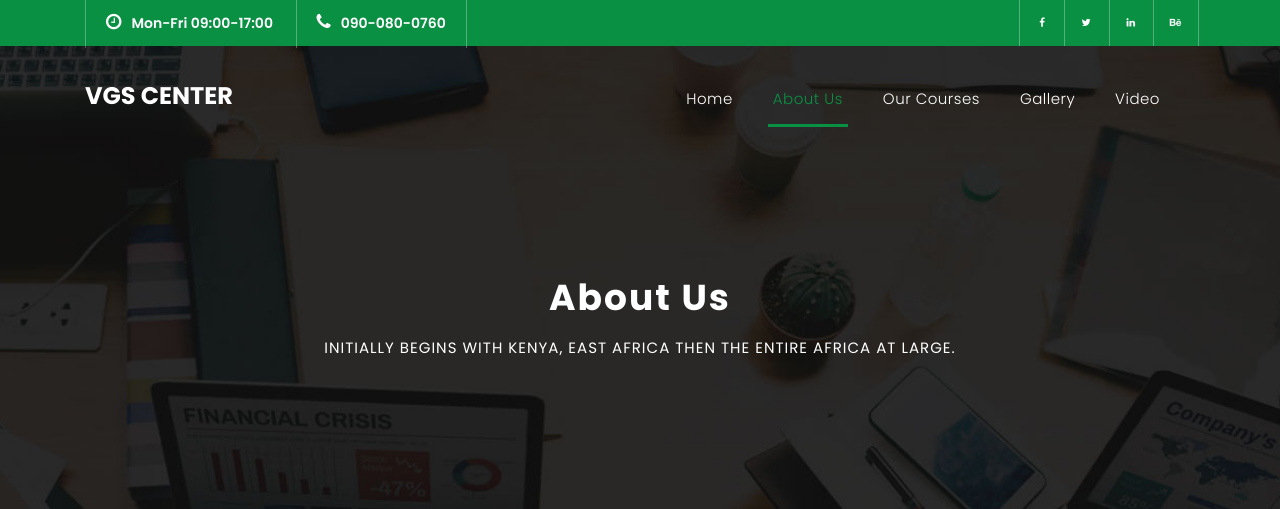
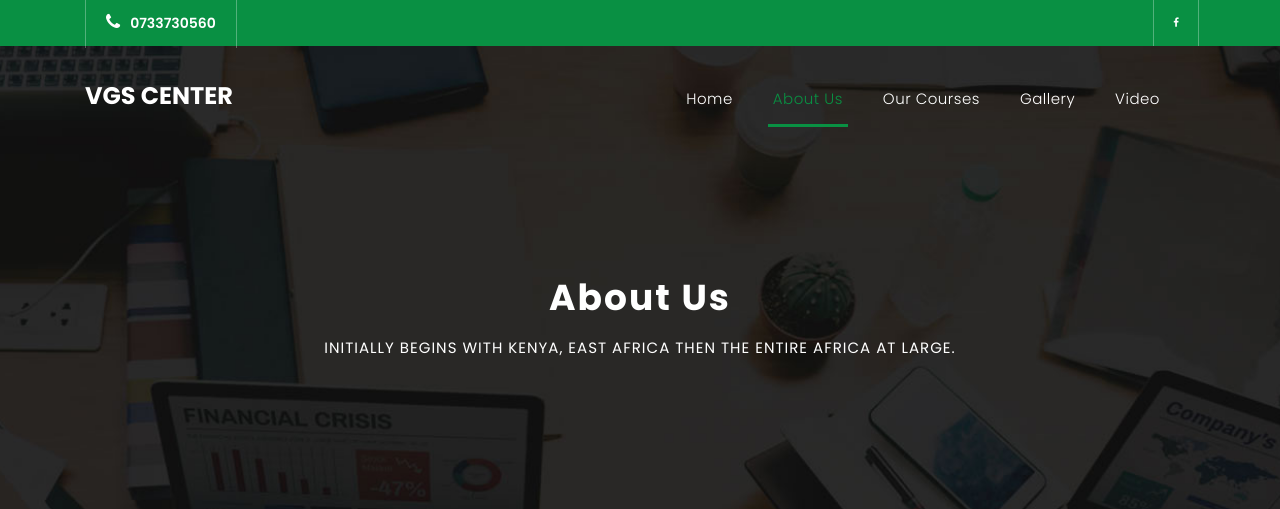
Before and after one commit to Suzan97/VGS, a Django app: page /about in a window 1280 px wide. Shown: the top 509 px of the page. Run offline with Django 3.2, Linux system fonts and the light colour scheme; some libraries are stand-ins or nearby versions.

Commit message:
latest update 1.8

```diff
--- a/templates/about.html
+++ b/templates/about.html
@@ -44,16 +44,16 @@
         <div class="row">
           <div class="col-md-8 col-xs-12">
             <ul class="left-info">
-              <li><a href="#"><i class="fa fa-clock-o"></i>Mon-Fri 09:00-17:00</a></li>
-              <li><a href="#"><i class="fa fa-phone"></i>090-080-0760</a></li>
+              <!-- <li><a href="#"><i class="fa fa-clock-o"></i>Mon-Fri 09:00-17:00</a></li> -->
+              <li><a href="#"><i class="fa fa-phone"></i>0733730560</a></li>
             </ul>
           </div>
           <div class="col-md-4">
             <ul class="right-icons">
-              <li><a href="#"><i class="fa fa-facebook"></i></a></li>
-              <li><a href="#"><i class="fa fa-twitter"></i></a></li>
+              <li><a href="https://m.facebook.com/VGSC4E/"><i class="fa fa-facebook"></i></a></li>
+              <!-- <li><a href="#"><i class="fa fa-twitter"></i></a></li>
               <li><a href="#"><i class="fa fa-linkedin"></i></a></li>
-              <li><a href="#"><i class="fa fa-behance"></i></a></li>
+              <li><a href="#"><i class="fa fa-behance"></i></a></li> -->
             </ul>
           </div>
         </div>
--- a/templates/photo.html
+++ b/templates/photo.html
@@ -47,7 +47,7 @@
             </div>
             <div class="col-md-4">
               <ul class="right-icons">
-                <li><a href="#"><i class="fa fa-facebook"></i></a></li>
+                <li><a href="https://m.facebook.com/VGSC4E/"><i class="fa fa-facebook"></i></a></li>
                 <!-- <li><a href="#"><i class="fa fa-twitter"></i></a></li>
                 <li><a href="#"><i class="fa fa-linkedin"></i></a></li>
                 <li><a href="#"><i class="fa fa-behance"></i></a></li> -->
```
Also changed, not shown: templates/contact.html (+5 -5 lines), templates/courses.html (+5 -5 lines), templates/index.html (+4 -4 lines), templates/search.html (+5 -5 lines), templates/video.html (+5 -5 lines), templates/videodetail.html (+8 -1 lines).
